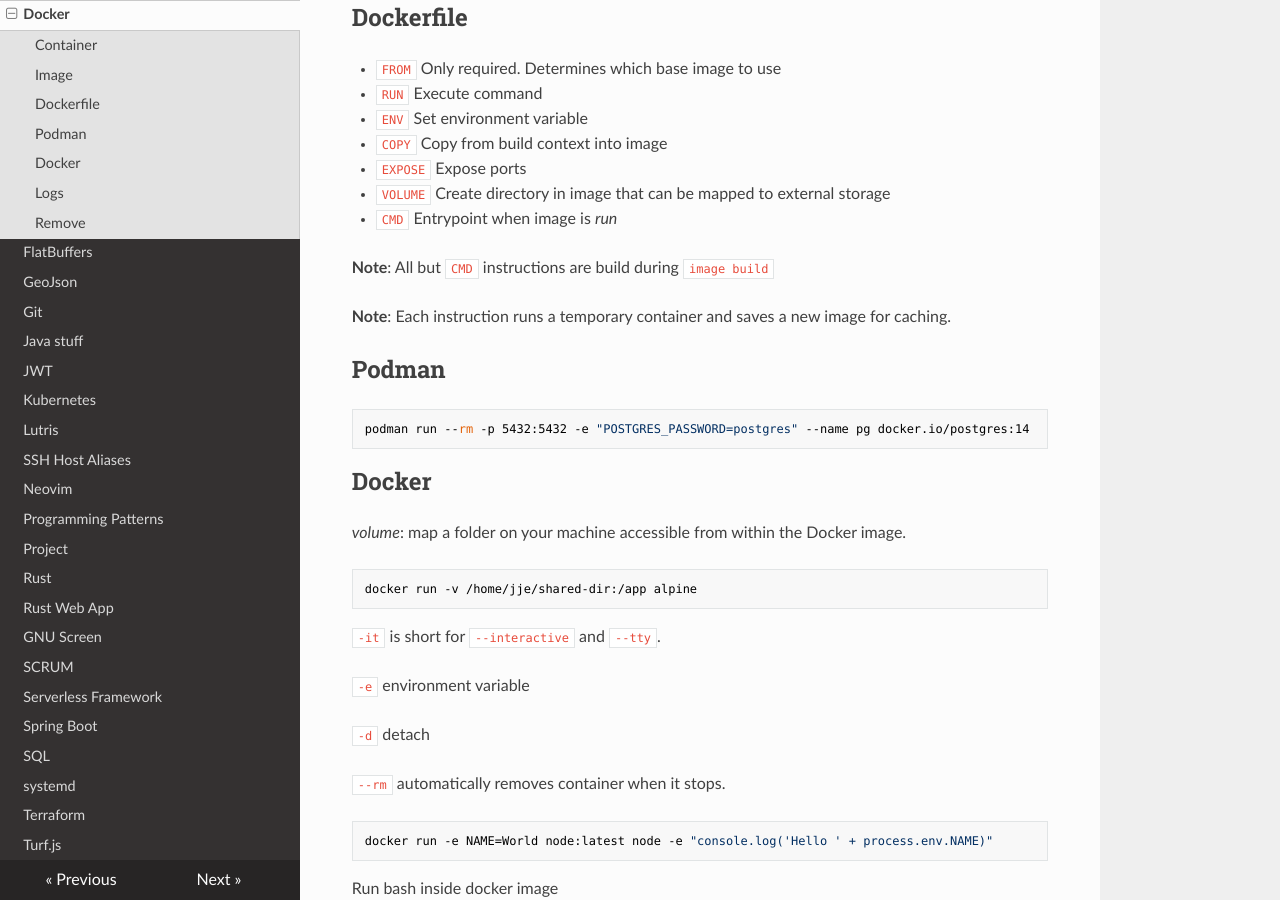
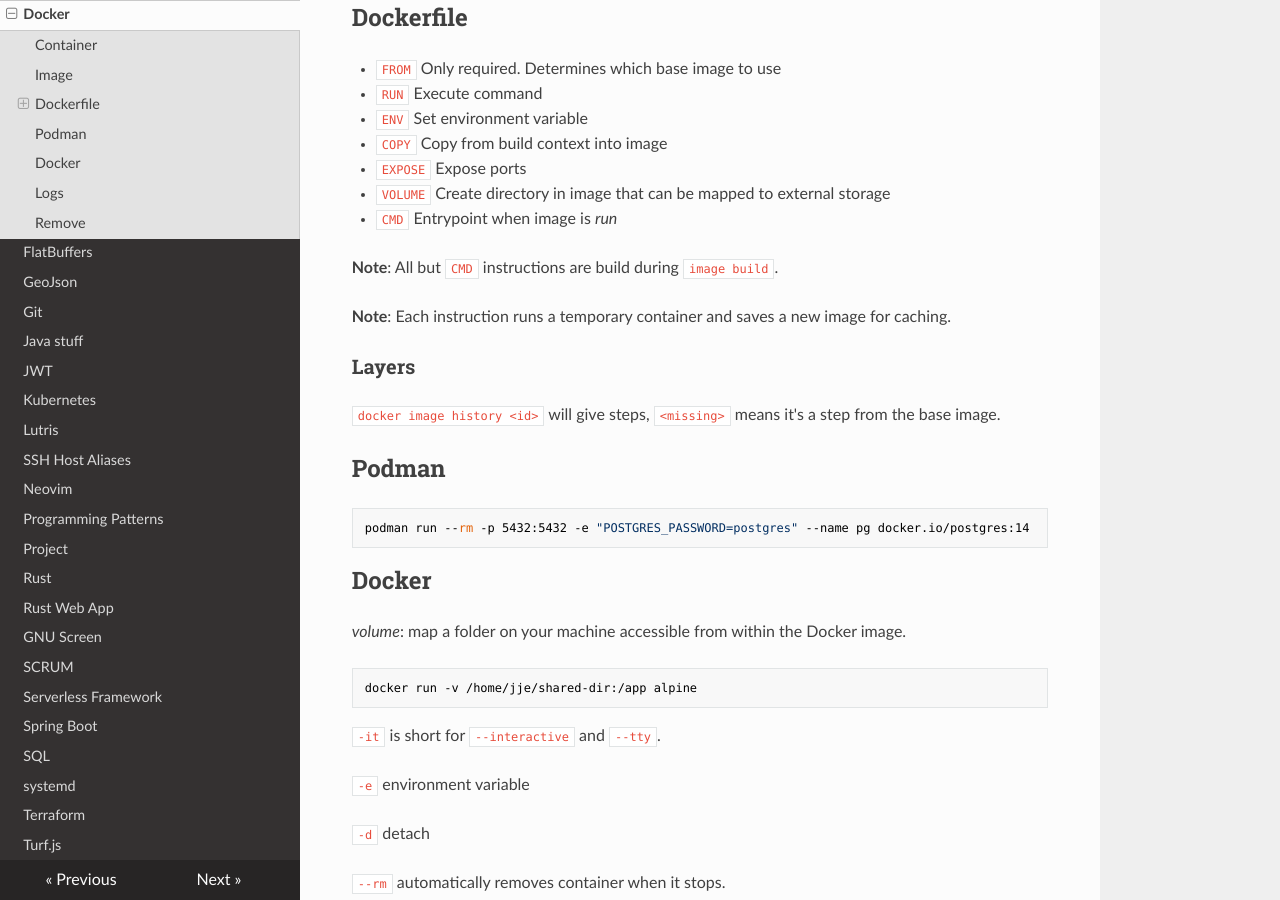
Before and after one commit to YotaYota/notes, an MkDocs documentation site: the page built from docs/docker.md, in a window 1280 px wide and 900 px high, scrolled down 800 px. Built offline with MkDocs 1.6.1, drawn with Linux system fonts in a browser that asks for light colours; nearby versions of some CDN libraries.

Commit message:
docker layers

```diff
--- a/docs/docker.md
+++ b/docs/docker.md
@@ -34,9 +34,14 @@
 - `VOLUME` Create directory in image that can be mapped to external storage
 - `CMD` Entrypoint when image is _run_
 
-**Note**: All but `CMD` instructions are build during `image build`
+**Note**: All but `CMD` instructions are build during `image build`.
 
 **Note**: Each instruction runs a temporary container and saves a new image for caching.
+
+### Layers
+
+`docker image history <id>` will give steps, `<missing>` means it's a step from the
+base image.
 
 ## Podman
 
```
